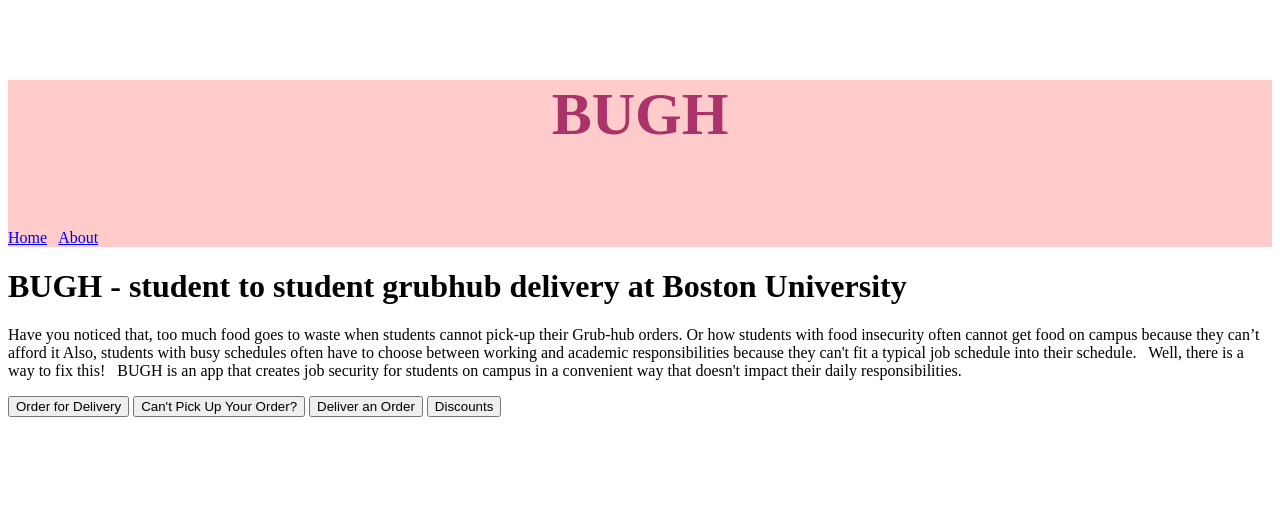
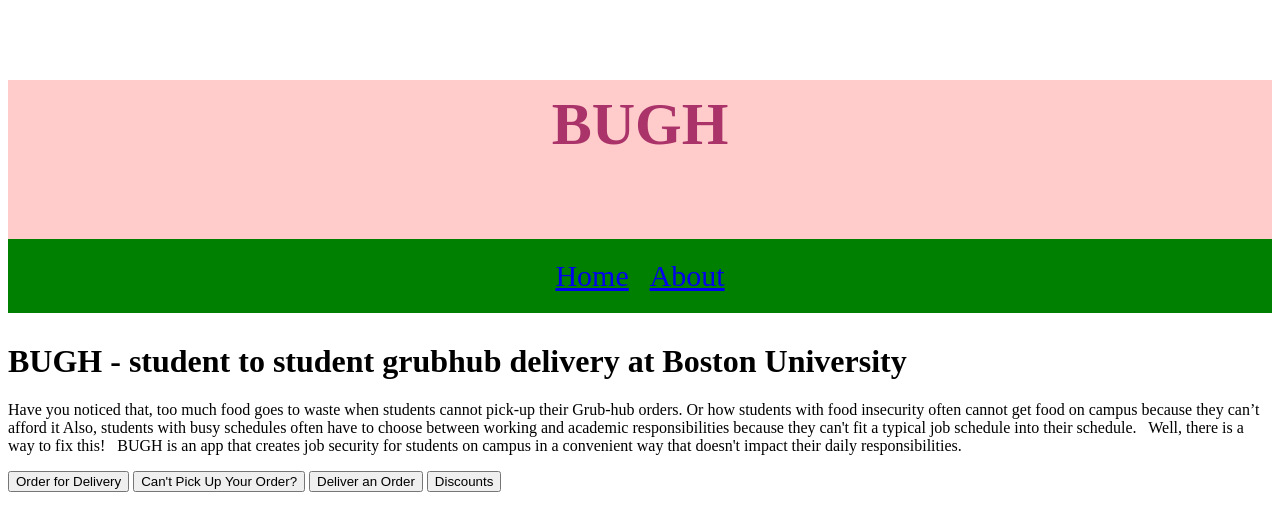
Before and after one commit to amelia-liston/Mini-Hack-BUGH, a plain HTML site: page index.html in a window 1280 px wide. Drawn offline with Linux system fonts and the light colour scheme.

Commit message:
Minor changes to HTML and CSS

```diff
--- a/index.html
+++ b/index.html
@@ -6,14 +6,14 @@
     <link rel="stylesheet" href="style.css">
     <title>Document</title>
 </head>
-<script src=""script.js"></script>
+<script src="script.js"></script>
 <body>
     <!--Navigation Bar-->
     <nav>
         <h4>BUGH</h4>
         <p><a href="index.html">Home</a> &nbsp; <a href="about.html">About</a></p>
     </nav>
-    <div class=""content">
+    <div class="content">
         <h1>BUGH - student to student grubhub delivery at Boston University</h1>
         <p>
             Have you noticed that, too much food goes to waste when students cannot pick-up their Grub-hub orders.
--- a/style.css
+++ b/style.css
@@ -2,9 +2,20 @@
 nav{
     background-color: #FFCCCB;
 }
-
+nav h4{
+    padding-top: 10px;
+    padding-bottom: 0px;
+}
 h4 {
     font-size: 60px;
     text-align: center;
     color: #AA336A;
 }
+
+nav p{
+    text-align: center;
+    font-size: 30px;
+    padding-bottom: 20px;
+    padding-top: 20px;
+    background-color: green;
+}
```
